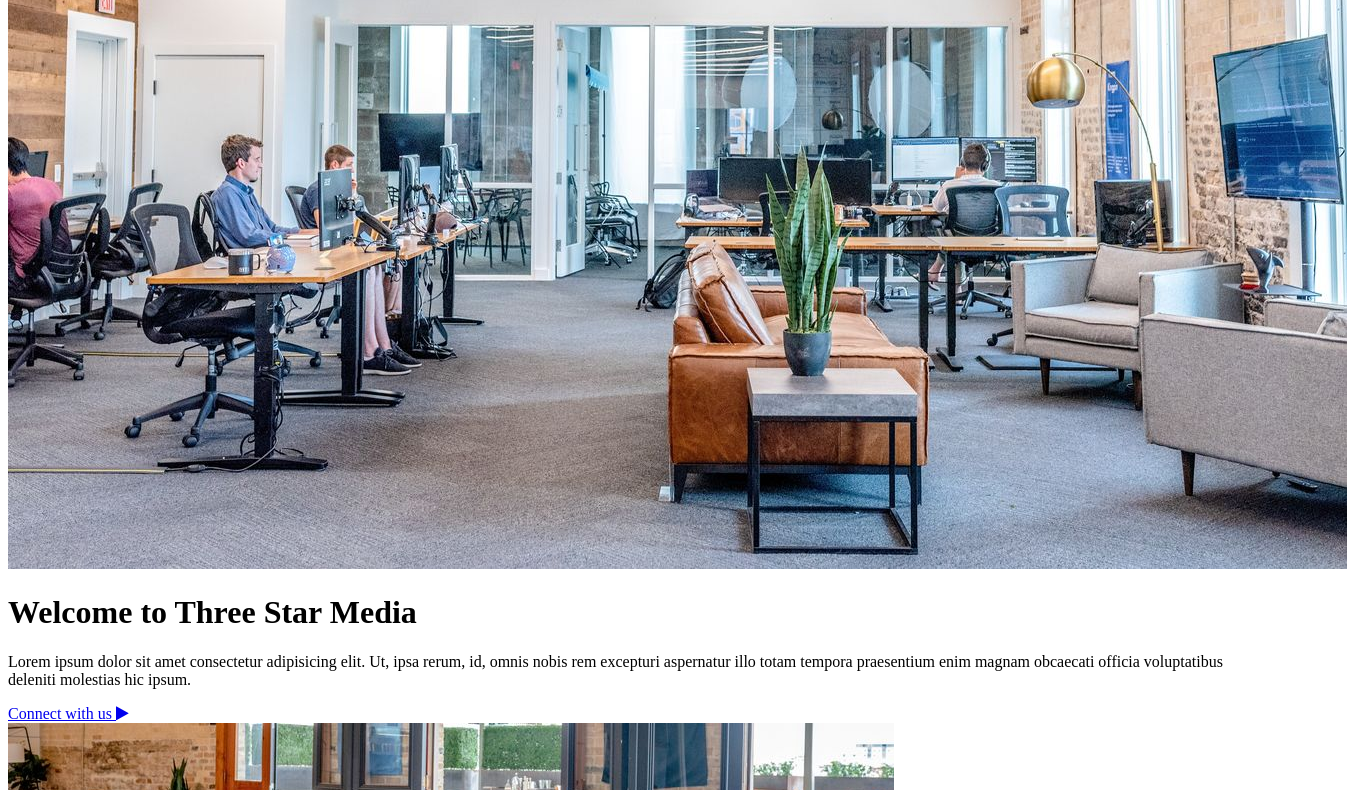
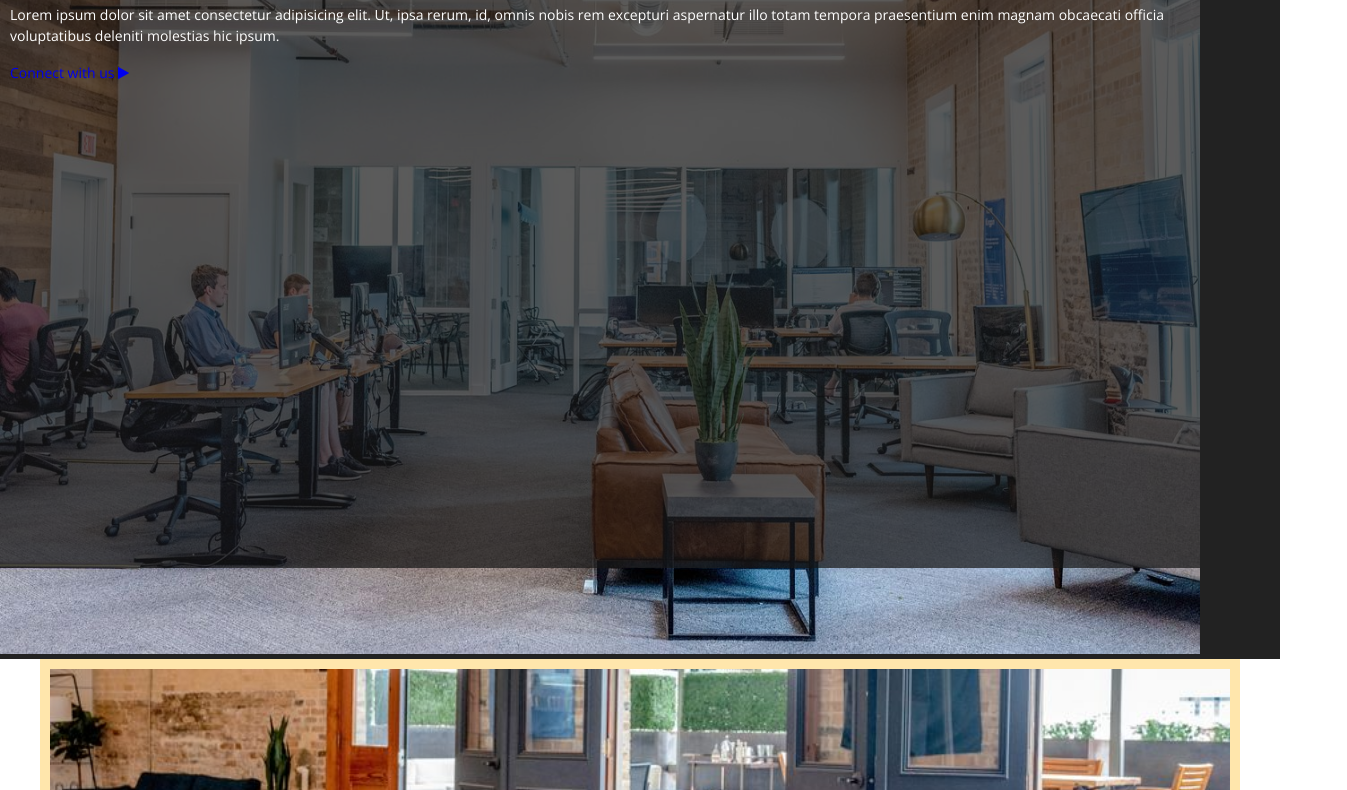
Before and after one commit to yim00012/yim.github.io, a plain HTML site: page final-project/index.html in a window 1280 px wide. Shown: the part 687-1477 px from the top of the page, 1347 px wide, since content can reach past the window. Drawn offline with nearby package versions, Linux system fonts and the light colour scheme.

Commit message:
edit html and css

```diff
--- a/final-project/css/main.css
+++ b/final-project/css/main.css
@@ -0,0 +1,159 @@
+/* http://meyerweb.com/eric/tools/css/reset/
+   v2.0 | 20110126
+   License: none (public domain)
+*/
+
+html, body, div, span, applet, object, iframe,
+h1, h2, h3, h4, h5, h6, p, blockquote, pre,
+a, abbr, acronym, address, big, cite, code,
+del, dfn, em, img, ins, kbd, q, s, samp,
+small, strike, strong, sub, sup, tt, var,
+b, u, i, center,
+dl, dt, dd, ol, ul, li,
+fieldset, form, label, legend,
+table, caption, tbody, tfoot, thead, tr, th, td,
+article, aside, canvas, details, embed,
+figure, figcaption, footer, header, hgroup,
+menu, nav, output, ruby, section, summary,
+time, mark, audio, video {
+	margin: 0;
+	padding: 0;
+	border: 0;
+	font-size: 100%;
+	font: inherit;
+	vertical-align: baseline;
+}
+/* HTML5 display-role reset for older browsers */
+article, aside, details, figcaption, figure,
+footer, header, hgroup, menu, nav, section {
+	display: block;
+}
+body {
+	line-height: 1;
+}
+ol, ul {
+	list-style: none;
+}
+blockquote, q {
+	quotes: none;
+}
+blockquote:before, blockquote:after,
+q:before, q:after {
+	content: '';
+	content: none;
+}
+table {
+	border-collapse: collapse;
+	border-spacing: 0;
+}
+
+
+/* Overall preset */
+html {
+    box-sizing: border-box;
+ }
+
+ *,
+ *:before,
+ *:after {
+    box-sizing: inherit;
+ }
+
+body {
+    font-family: 'Open Sans', sans-serif;
+    font-size: 14px;
+    line-height: 1.5;
+    margin: auto;
+}
+
+div {
+    max-width: 1200px;
+    position: relative;
+}
+
+h1 {
+    font-size: 3.5rem;
+    font-weight: bold;
+}
+
+h2 {
+    font-size: 2.5rem;
+    font-weight: bold;
+}
+
+h3 {
+    font-size: 1.5rem;
+    font-weight: bold;
+}
+
+p {
+    margin: 1rem 0;
+}
+
+a {
+    text-decoration: none;
+}
+
+img {
+    width: 100%;
+}
+
+/* set the content wrapper */
+header, footer {
+    background-color: #222;
+}
+
+.wrapper {
+    width: 100%;
+    margin: auto;
+}
+
+/* Nav bar area */
+.nav {
+    background-color: #222;
+    padding: 10px;
+}
+
+#logo {
+    margin: 1rem 0;
+    width: auto;
+}
+
+li a {
+    display: block;
+    text-align: center;
+    text-decoration: none;
+    color: #c78c06;
+    /* background-color: #c78c06; */
+    padding: 1rem;
+}
+
+li a:hover, a:active {
+    background-color: #c78c06;
+    color: #222;
+}
+
+/* search bar */
+
+/* main banner */
+.banner img {
+    position: relative;
+    width: 100%;
+}
+
+.container-banner {
+    position: absolute;
+    background-color: rgba(22, 22, 22, .7) ;
+    color: white;
+    top: 10%;
+    bottom: 10%;
+    padding: 5% 10px;
+}
+
+/* About Us with flexbox */
+.about-us {
+    display: flex;
+    flex-direction: column;
+    background-color: #ffe6ac;
+    padding: 10px;
+}
--- a/final-project/index.html
+++ b/final-project/index.html
@@ -4,10 +4,15 @@
     <meta charset="UTF-8">
     <meta http-equiv="X-UA-Compatible" content="IE=edge">
     <meta name="viewport" content="width=device-width, initial-scale=1.0">
-    <!-- custom stylesheet -->
+    <!-- Custom stylesheet -->
     <link rel="stylesheet" href="css/main.css">
     <!-- Icons stylesheet -->
     <link rel="stylesheet" href="https://cdnjs.cloudflare.com/ajax/libs/font-awesome/4.7.0/css/font-awesome.min.css">
+    <!-- Google fonts links added before CSS -->
+    <link rel="preconnect" href="https://fonts.googleapis.com">
+    <link rel="preconnect" href="https://fonts.gstatic.com" crossorigin>
+    <link href="https://fonts.googleapis.com/css2?family=Open+Sans:wght@400;700&display=swap" rel="stylesheet">
+
     <title>Final Project</title>
 </head>
 <body>
@@ -156,7 +161,7 @@
                     <iframe src="https://www.google.com/maps/embed?pb=!1m18!1m12!1m3!1d7215.73999763679!2d-75.69014911673654!3d45.40129597657512!2m3!1f0!2f0!3f0!3m2!1i1024!2i768!4f13.1!3m3!1m2!1s0x4cce0718cc4a6ad7%3A0xc6cc467725843e2b!2sAlgonquin%20College%20Ottawa%20Campus!5e0!3m2!1sen!2sca!4v1669129480880!5m2!1sen!2sca" width="600" height="450" style="border:0;" allowfullscreen="" loading="lazy" referrerpolicy="no-referrer-when-downgrade"></iframe>
                 </div>
                 <!-- Table-->
-                <div class="contact-us table">
+                <div class="table">
                     <h3>Hours of operation</h3>
                     <table>
                     <thead>
```
